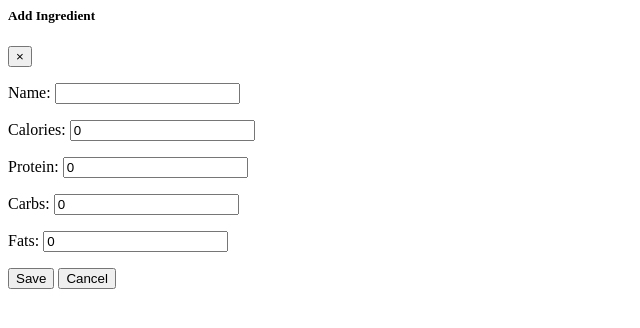
After one commit to Rakhyvel/piecemeal, a Django app: page /ingredient/create/ in a window 1280 px wide. The commit adds this page. Shown: the top 328 px of the page, without its empty margins (0-640 px from the left). Run offline with Django 5.2, Linux system fonts and the light colour scheme.

Commit message:
can add ingredients

```diff
--- /dev/null
+++ b/piecemeal_app/forms.py
@@ -0,0 +1,8 @@
+from django import forms
+from .models import IngredientModel
+
+
+class IngredientForm(forms.ModelForm):
+    class Meta:
+        model = IngredientModel
+        fields = ["name", "calories", "protein", "carbs", "fats"]
--- a/piecemeal_app/models.py
+++ b/piecemeal_app/models.py
@@ -1,9 +1,13 @@
 from django.db import models
 from django.contrib.auth.models import User
 
-class UserCounter(models.Model):
-    user = models.OneToOneField(User, on_delete=models.CASCADE)
-    count = models.IntegerField(default=0)
 
-    def __str__(self):
-        return f"{self.user.username}: {self.count}"
+# Stores macros directly
+class IngredientModel(models.Model):
+    name = models.CharField(max_length=100)
+    owner = models.ForeignKey(User, on_delete=models.CASCADE, related_name="food_items")
+
+    calories = models.FloatField(default=0)
+    protein = models.FloatField(default=0)
+    carbs = models.FloatField(default=0)
+    fats = models.FloatField(default=0)
--- /dev/null
+++ b/piecemeal_app/templates/piecemeal_app/partials/ingredient_form.html
@@ -0,0 +1,12 @@
+<div class="modal-header">
+    <h5 class="modal-title">Add Ingredient</h5>
+    <button type="button" class="close" data-dismiss="modal">&times;</button>
+</div>
+<div class="modal-body">
+    <form id="ingredientForm" method="post" action="{% url 'create_ingredient_ajax' %}">
+        {% csrf_token %}
+        {{ form.as_p }}
+        <button type="submit" class="btn btn-primary">Save</button>
+        <button type="button" class="btn btn-secondary" data-dismiss="modal">Cancel</button>
+    </form>
+</div>
--- a/piecemeal_app/urls.py
+++ b/piecemeal_app/urls.py
@@ -2,7 +2,12 @@ from django.urls import path
 from . import views
 
 urlpatterns = [
-    path('', views.home, name='home'),
-    path('signup/', views.signup, name='signup'),
-    path('increment/', views.increment_counter, name='increment'),
+    path("", views.home, name="home"),
+    path("signup/", views.signup, name="signup"),
+    path("increment/", views.increment_counter, name="increment"),
+    path(
+        "ingredient/create/",
+        views.create_ingredient_ajax,
+        name="create_ingredient_ajax",
+    ),
 ]
--- a/piecemeal_app/views.py
+++ b/piecemeal_app/views.py
@@ -3,33 +3,66 @@ from django.contrib.auth.forms import UserCreationForm
 from django.contrib.auth.decorators import login_required
 from django.views.decorators.http import require_POST
 from django.contrib.auth import login, logout
-from .models import UserCounter
+from django.http import JsonResponse
+from .forms import IngredientForm
+
+# from .models import UserCounter
+
 
 def signup(request):
-    if request.method == 'POST':
+    if request.method == "POST":
         form = UserCreationForm(request.POST)
         if form.is_valid():
             user = form.save()
             login(request, user)  # Log them in automatically
-            return redirect('home')
+            return redirect("home")
     else:
         form = UserCreationForm()
-    return render(request, 'piecemeal_app/signup.html', {'form': form})
+    return render(request, "piecemeal_app/signup.html", {"form": form})
+
 
 @require_POST
 def logout_view(request):
     logout(request)
-    return redirect('login')
+    return redirect("login")
+
 
 @login_required
 def home(request):
-    counter, _ = UserCounter.objects.get_or_create(user=request.user)
-    return render(request, 'piecemeal_app/home.html', {'counter': counter})
+    item_count = request.user.food_items.count()
+    return render(request, "piecemeal_app/home.html", {"item_count": item_count})
+
 
 @login_required
 def increment_counter(request):
-    counter, _ = UserCounter.objects.get_or_create(user=request.user)
-    counter.count += 1
-    print(counter.count)
-    counter.save()
-    return redirect('home')
+    # # counter, _ = UserCounter.objects.get_or_create(user=request.user)
+    # counter.count += 1
+    # print(counter.count)
+    # counter.save()
+    return redirect("home")
+
+
+def create_ingredient_ajax(request):
+    if request.method == "POST":
+        form = IngredientForm(request.POST)
+        if form.is_valid():
+            ingredient = form.save(commit=False)
+            ingredient.owner = request.user
+            ingredient.save()
+            return JsonResponse(
+                {
+                    "success": True,
+                    "ingredient": {
+                        "name": ingredient.name,
+                        "id": ingredient.id,
+                        "calories": ingredient.calories,
+                    },
+                }
+            )
+        else:
+            return JsonResponse({"success": False, "errors": form.errors}, status=400)
+    else:
+        form = IngredientForm()
+        return render(
+            request, "piecemeal_app/partials/ingredient_form.html", {"form": form}
+        )
```
Also changed, not shown: piecemeal_app/templates/piecemeal_app/home.html (+76 -10 lines), README.md, piecemeal_app/migrations/0002_macroprofile_fooditem_mealentry_delete_usercounter.py (added), piecemeal_app/migrations/0003_remove_fooditem_macros_remove_fooditem_owner_and_more.py (added), 1 other file.
